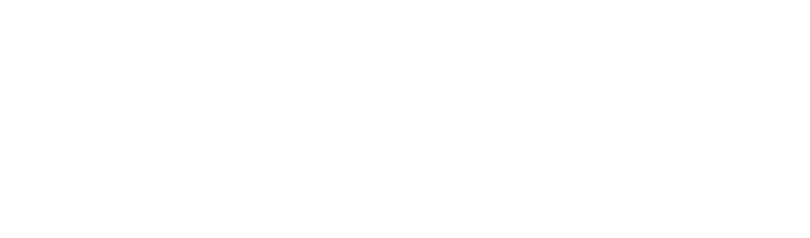
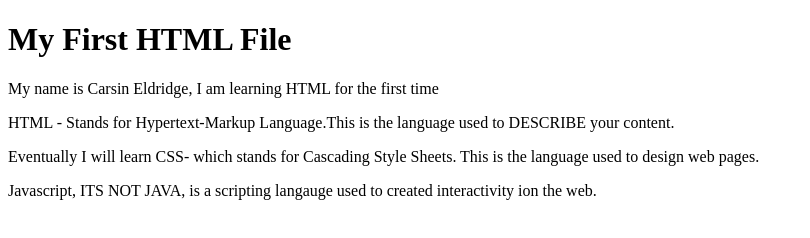
Before and after one commit to upnreleaseit/CIS-JUNIORS-25-26, a plain HTML site: page index.html in a window 1280 px wide. Shown: the whole page, without its empty margins (0-810 px from the left). Drawn offline with Linux system fonts and the light colour scheme.

Commit message:
edited index.html

```diff
--- a/index.html
+++ b/index.html
@@ -1,9 +1,16 @@
 <!DOCTYPE html>
 <html>
     <head>
-
+        <!-- The Head section holds content NOT displayed in the browser -->
+         <title>My First HTML File </title>
+         <meta charset="UTF-8">
     </head>
     <Body>
+        <h1>My First HTML File</h1>
 
+        <p>My name is Carsin Eldridge, I am learning HTML for the first time</p>
+        <p>HTML - Stands for Hypertext-Markup Language.This is the language used to DESCRIBE your content.</p>
+        <p>Eventually I will learn CSS- which stands for Cascading Style Sheets. This is the language used to design web pages.</p>
+        <P>Javascript, ITS NOT JAVA, is a scripting langauge used to created interactivity ion the web.</P>
     </Body>
 </html>
```
